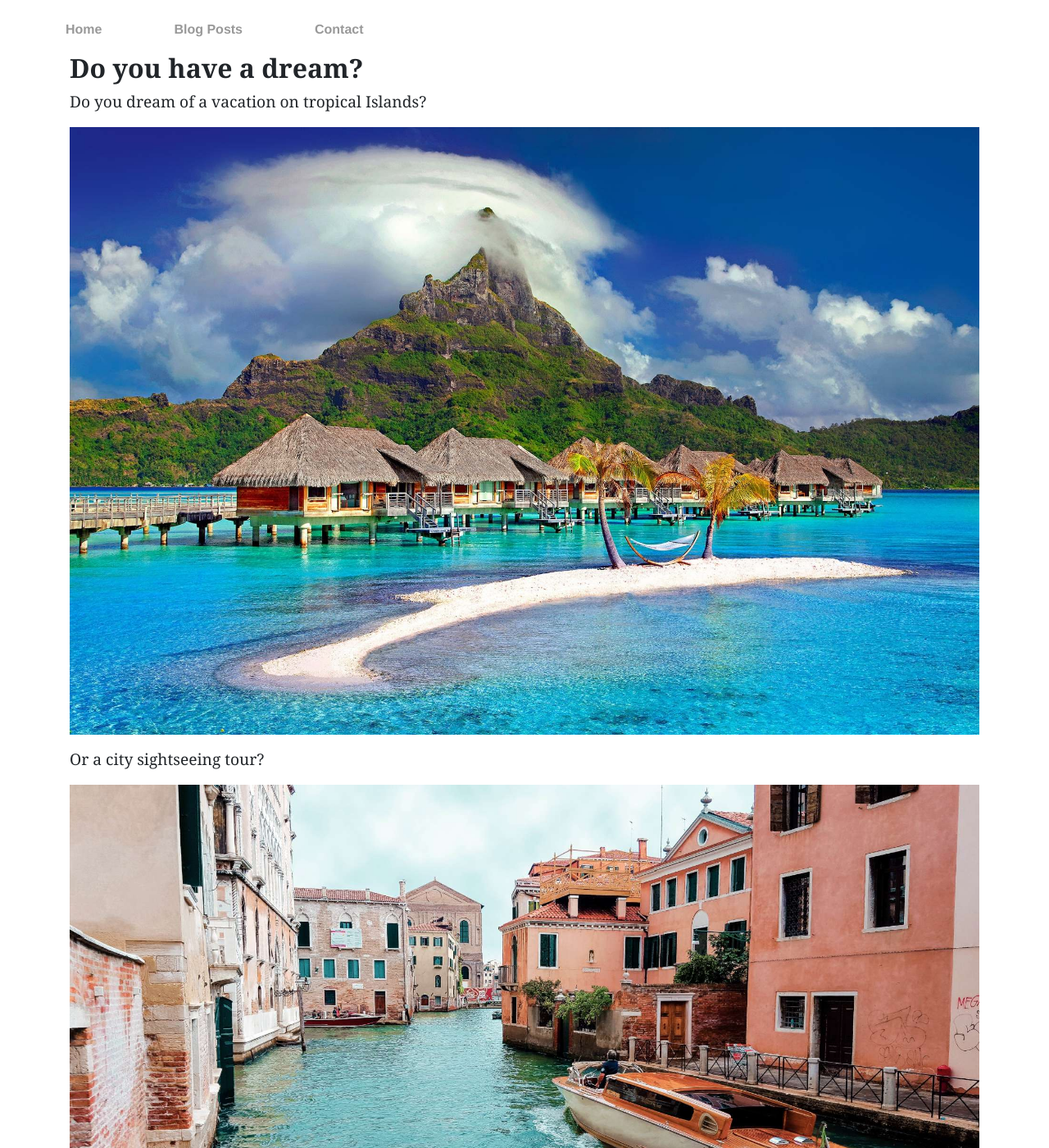
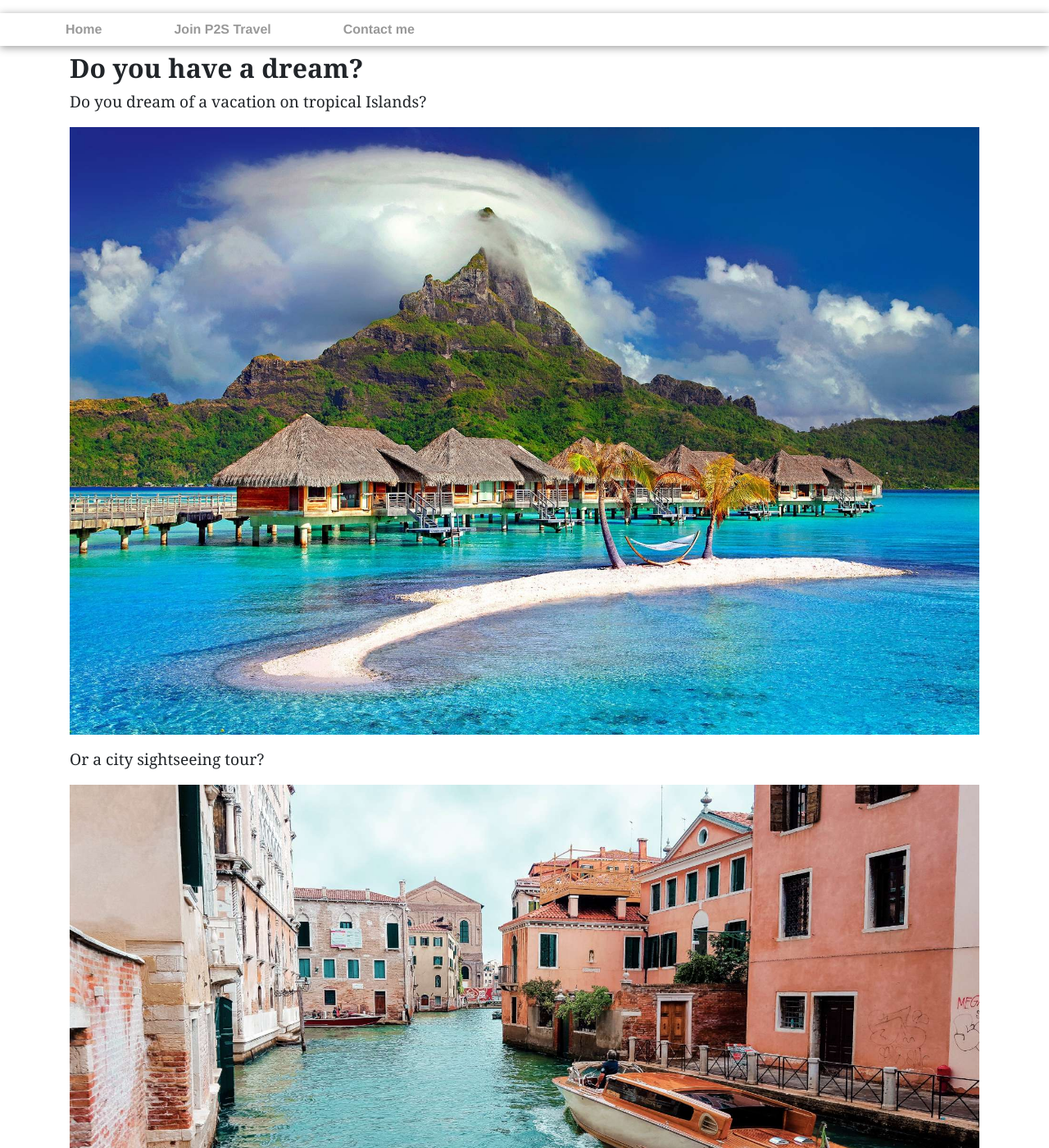
Before and after one commit to jdtravelp2s/jdtravelp2s.github.io, a Jekyll site: the page built from index.md, in a window 1280 px wide and 1400 px high. Shown: the whole window at 82% size. Built offline with Jekyll 4.4.1, drawn with Linux system fonts in a browser that asks for light colours.

Commit message:
remove blog post, adding navbar shadow, changing email adress

```diff
--- a/_layouts/default.html
+++ b/_layouts/default.html
@@ -30,10 +30,10 @@
                     <a class="nav-link" id="nav-link-top" href="https://jdtravelp2s.github.io/">Home</a>
                 </li>
                 <li class="nav-item">
-                    <a class="nav-link" id="nav-link-top" href="https://jdtravelp2s.github.io/blog">Blog Posts</a>
+                    <a class="nav-link" id="nav-link-top" href="https://p2stravel.com/join/jdtravelp2s">Join P2S Travel</a>
                 </li>
                 <li class="nav-item">
-                    <a class="nav-link" id="nav-link-top" href="#contact">Contact</a>
+                    <a class="nav-link" id="nav-link-top" href="mailto:jdtravelp2s@gmail.com">Contact me</a>
                 </li>
             </ul>
         </div>
@@ -46,7 +46,7 @@
 	</div><!-- /.container -->
 
 <footer id="contact">
-	<a href="mailto:protravel974@gmail.com">contact</a>
+	<a href="mailto:jdtravelp2s@gmail.com">Contact me</a>
 </footer>
 
 </body>
--- a/css/main.css
+++ b/css/main.css
@@ -13,6 +13,10 @@ nav {
 .nav-item {
   	align-self: center;
 	background-color: white;
+}
+
+.navbar-light {
+	box-shadow: 0px 2px 10px #999;
 }
 
 #navbar-top {
@@ -79,7 +83,3 @@ footer {
 ul {
 	list-style-type: none;
 }
-
-ol {
-	list-style-type: none;
-}
```
Also changed, not shown: _posts/2019-12-27-p2s-travel-how.md (deleted, +0 -7 lines).
